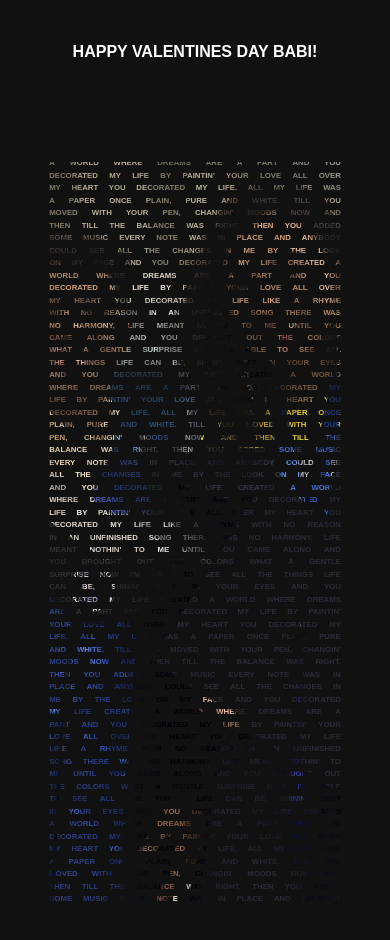
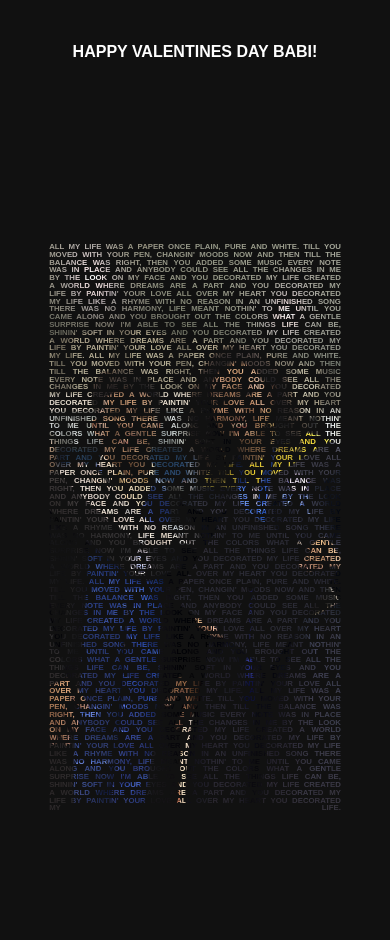
Before and after one commit to Jannarvasa24/Jannarvasa24.github.io, a PHP site: page / in a window 390 px wide. Shown: the top 940 px of the page. Run offline with PHP 8.4, Linux system fonts and the light colour scheme.

Commit message:
Update styles.css

```diff
--- a/styles.css
+++ b/styles.css
@@ -90,8 +90,8 @@ h1 {
     .text-image {
         font-size: 3vw;
         padding: 8%;
-        line-height: 1.5;
-        word-spacing: 8px;
+        line-height: 1;
+        word-spacing: 2px;
     }
 }
 
@@ -103,8 +103,8 @@ h1 {
     .text-image {
         font-size: 2vw;
         padding: 6%;
-        line-height: 1.6;
-        word-spacing: 8px;
+        line-height: 1;
+        word-spacing: 2px;
     }
 }
 
@@ -115,7 +115,7 @@ h1 {
     }
     .text-image {
         font-size: 1.2vw;
-        line-height: 1.6;
-        word-spacing: 12px;
+        line-height: 1;
+        word-spacing: 4px;
     }
 }
```
